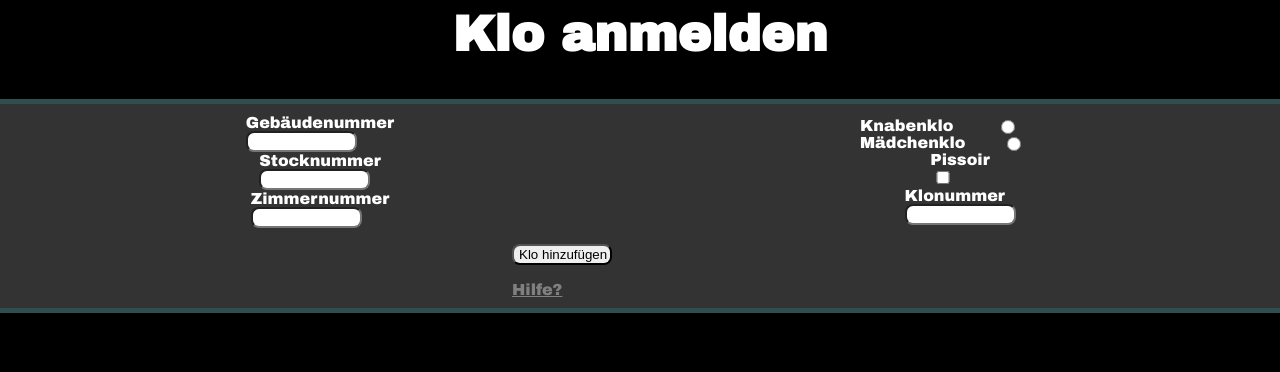
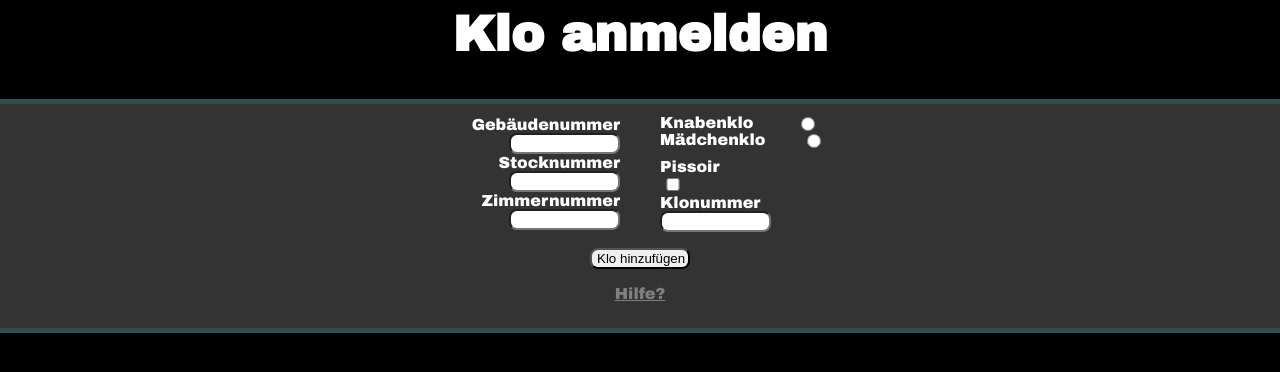
Before and after one commit to Chrisi2209/SchulklosKaputt, a Flask app: page /klo-anmelden in a window 1280 px wide. Shown: the part 53-425 px from the top of the page. Run offline with Flask 3, Linux system fonts and the light colour scheme; the visitor is signed in with stand-in values (Sample User, id 1).

Commit message:
prettyfied it

```diff
--- a/app/static/styles.css
+++ b/app/static/styles.css
@@ -258,11 +258,16 @@ a[data-descr]:focus::after {
 }
 
 /******* forms ***************/
+
 form p,
-form a,
+form a {
+    text-align: center;
+}
+
 form ul {
-    margin-left: 40%;
-    padding: 0px;
+    margin: 0;
+    margin-bottom: 10px;
+    padding: 0;
 }
 
 form ul li {
@@ -338,11 +343,15 @@ form ul li {
     align-items: center;
 }
 
-.two-column-section-column {
-    display: flex;
-    flex-direction: column;
-    align-items: center;
+.two-column-left-section {
     width: 50%;
+    margin-right: 20px;
+    text-align: right;
+}
+
+.two-column-right-section {
+    width: 50%;
+    margin-left: 20px;
 }
 
 .two-column-section-column>* {
--- a/app/templates/klo_anmelden.html
+++ b/app/templates/klo_anmelden.html
@@ -6,7 +6,7 @@
     <div class="form-container" id="addToiletForm">
         <div class="section-background">
             <div class="two-column-section">
-                <div class="two-column-section-column">
+                <div class="two-column-left-section">
                     {{ form.hidden_tag() }}
                     <div>
                         {{ form.building.label }}<br>{{ form.building() }}
@@ -28,7 +28,7 @@
                         {% endfor %}
                     </div>
                 </div>
-                <div class="two-column-section-column">
+                <div class="two-column-right-section">
                     {{ form.gender() }}
                     <div>
                         {% for error in form.gender.errors %}
@@ -48,7 +48,7 @@
                 </div>
             </div>
             <p>{{ form.submit() }}</p>
-            <a href="{{ url_for('help') }}#AddToilet">Hilfe?</a>
+            <p><a href="{{ url_for('help') }}#AddToilet">Hilfe?</a></p>
         </div>
     </div>
 </form>
```
